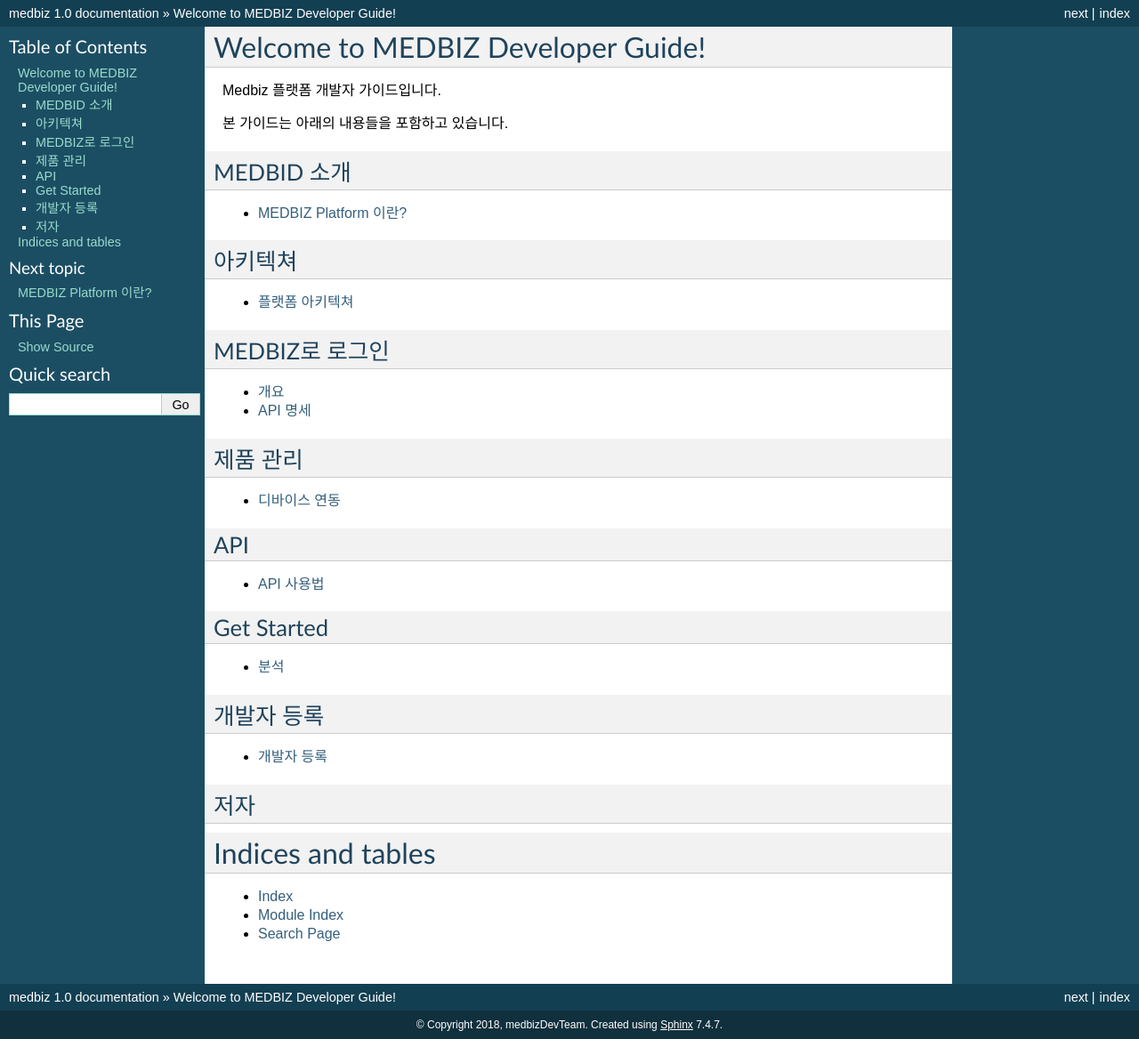
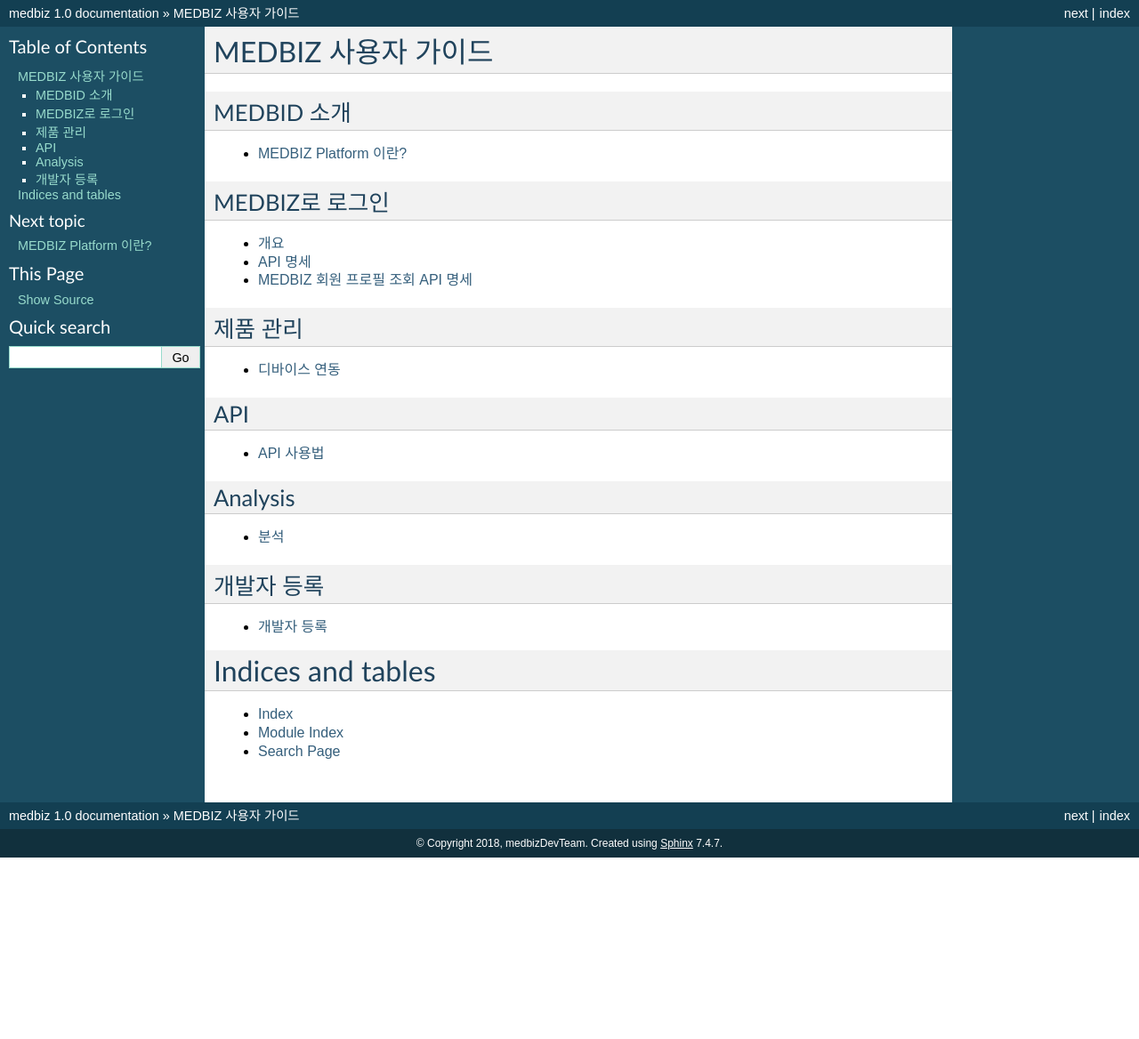
Before and after one commit to jWater1001/wiki-medbiz, a Sphinx documentation site: the page built from docs/index.rst, in a window 1280 px wide. Shown: the whole page at 89% size. Built offline with Sphinx 7.4.7, drawn with Linux system fonts in a browser that asks for light colours; pages that are not in the unit, such as notebooks, are missing from menus; after the commit the page ends 964 px from its top, so only the background shows below that.

Commit message:
트리 수정

```diff
--- /dev/null
+++ b/docs/api.rst
@@ -0,0 +1,33 @@
+=============
+API 사용법
+=============
+
+.. warning::
+
+    모든 medbiz 플랫폼의 API 호출은 access token을 필요로 합니다.
+    `여기 <https://medbiz.readthedocs.io/en/latest/>`_ 을 확인하여 token을 얻고 사용하는 방법을 익힐 수 있습니다.
+
+Products And Service
+--------------------
+
+    플랫폼의 파일 시스템 , oneM2M , 분석 , 빅데이터 등을 API를 통해 이용하실 수 있습니다.
+
+.. toctree::
+    :maxdepth: 2
+
+    api/fileAPI
+    api/hl7
+    api/oneM2M
+
+API Rate Limits
+---------------
+
+    프로토콜과 API종류에 따라 상이합니다.
+    자세한 사항은 이곳을 통해 확인할 수 있습니다.
+
+API console
+-----------
+
+    지원하는 API들을 여기를 통해 테스트를 진행해 볼 수 있습니다.
+    API들을 테스트하기 위해서는 플랫폼에 로그인을 하여야 합니다.
+    만약 계정이 없다면 회원가입을 진행 후 사용하실 수 있습니다.
--- a/docs/architecture/component.rst
+++ /dev/null
@@ -1,5 +0,0 @@
-======================
-컴포넌트 아키텍쳐
-======================
-
-컴포넌트 개략도
--- a/docs/architecture/guide.rst
+++ /dev/null
@@ -1,15 +0,0 @@
-=============
-플랫폼 아키텍쳐
-=============
-
-
-시스템 아키텍쳐
--------------
-
-
-컴포넌트 아키텍쳐
----------------
-
-
-소프트웨어 아키첵쳐
-----------------
--- a/docs/architecture/software.rst
+++ /dev/null
@@ -1,3 +0,0 @@
-=====================
-소프트웨어 아키텍쳐
-=====================
--- a/docs/architecture/system.rst
+++ /dev/null
@@ -1,5 +0,0 @@
-===================
-시스템 아키텍쳐
-===================
-
-시스템 아키텍쳐
--- a/docs/authors.rst
+++ /dev/null
@@ -1 +0,0 @@
-.. include:: ../AUTHORS.rst
--- a/docs/index.rst
+++ b/docs/index.rst
@@ -3,69 +3,50 @@
    You can adapt this file completely to your liking, but it should at least
    contain the root `toctree` directive.
 
-Welcome to MEDBIZ Developer Guide!
+MEDBIZ 사용자 가이드
 ==================================
-
-Medbiz 플랫폼 개발자 가이드입니다.
-
-본 가이드는 아래의 내용들을 포함하고 있습니다.
 
 MEDBID 소개
 ***********************
 .. toctree::
     :maxdepth: 1
 
-    overview
-
-아키텍쳐
-***********************
-.. toctree::
-    :maxdepth: 1
-
-    architecture/guide
+    introduce
 
 MEDBIZ로 로그인
 ***********************
 .. toctree::
     :maxdepth: 1
 
-    login/overview
-    login/api
+    login
 
 제품 관리
 ***********************
 .. toctree::
     :maxdepth: 1
 
-    model/guide
+    product
 
 API
 ***********************
 .. toctree::
     :maxdepth: 1
 
-    api/guide
+    api
 
-Get Started
+Analysis
 ***********************
 .. toctree::
     :maxdepth: 1
 
-    analysis/guide
+    analysis
 
 개발자 등록
 ***********************
 .. toctree::
     :maxdepth: 1
 
-    developer/guide
-
-저자
-***********************
-.. toctree::
-    :maxdepth: 1
-
-    authors
+    developer
 
 Indices and tables
 ==================
--- a/docs/login/api.rst
+++ b/docs/login.rst
@@ -1,3 +1,48 @@
+=============
+개요
+=============
+
+MEDBIZ 로그인은 Oauth2.0 기반의 사용자 인증 기능을 제공해 MEDBIZ의 사용자 인증 기능을 이용할 수 있게 하는 서비스입니다.
+
+
+.. image:: ./_static/medbizid01.png
+
+MEDBIZ 아이디로 로그인을 통해 로그인하는 기본 절차는 다음과 같습니다.
+
+.. image:: ./_static/medbizid02.png
+
+1. 주요 기능
+
+- MEDBIZ의 다양한 오픈 API를 통한 메시업
+
+  MEDBIZ 아이도로 로그인을 활용해 오픈 API로 제공되는 MEDBIZ 서비스를 이용할 수 있습니다. MEDBIZ 아이디로 로그인한
+  사용자가 어플리케이션에서 MEDBIZ VFS(참조)로 파일을 업로드/다운로드 하거나 MEDBIZ에 등록된 디바이스(참조)에 접근할
+  수 있습니다. MEDBIZ 로그인을 통해 이용할 수 있는 오픈 API는 계속 추가될 예정입니다. 오픈 API에 대한 자세한 내용은
+  아래 API 사용 가이드(참조)를 확인하세요.
+
+2. 적용 절차
+
+MEDBIZ 로그인은 다음과 같은 절차를 통해 서비스에 적용할 수 있습니다.
+
+2-1. OauthClient 등록
+
+MEDBIZ 아이디로 로그인을 적용하기 위해 OauthClient를 등록하고 클라이언트 아이디와 클라이언트 시크릿을 발급받습니다.
+<등록 방법 보기>
+
+2-2. 어플리케이션 개발
+
+MEDBIZ 아이디로 로그인을 이용하기 위한 정보를 확인하고 등록한 환경에 맞는 개발가이드를 참고해 애플리케이션을 개발합니다.
+<개발 가이드>
+
+2-3. 서비스 적용
+
+개발을 완료하면 MEDBIZ 아이디 로그인을 적용합니다.
+
+3. 기타
+
+- `oauth2.0 <https://oauth.net/>`_
+
+
 =============
 API 명세
 =============
@@ -178,3 +223,48 @@
         "access_token":"c8ceMEjfnorlQwEisqemfpM1Wzw7aGp7JnipglQipkOn5Zp3tyP7dHQoP0zNKHUq2gY",
         "result":"success"
     }
+
+=============
+MEDBIZ 회원 프로필 조회 API 명세
+=============
+
+MEDBIZ 로그인을 통해 인증받은 받고 정보 제공에 동의한 회원에 대해 회원 메일 주소, 닉네임, 생일, 이름, 성별 값을 조회할 수 있는 로그인 오픈 API입니다. 기존 REST API처럼 요청 URL과 요청 변수로 호출하는 방법은 동일하나,
+OAuth 2.0 인증 기반이므로 추가적으로 MEDBIZ 로그인 API를 통해 접근 토큰(access token)을 발급받아, HTTP로 호출할 때 Header에 접근 토큰 값을 전송해 주시면 활용 가능합니다.
+
+1. 준비사항
+OauthClient 등록: MEDBIZ 오픈 API로 개발하시려면 먼저 OauthClient을 등록하셔야 합니다.
+[자세한 방법 보기] >
+클라이언트 ID와 secret 확인: '내 OauthClient'에서 등록한 OauthClient을 선택하면 Client ID와 Client Secret 값을 확인할 수 있습니다.
+API 권한 설정: '내 OauthClient'의 'API 권한관리' 탭에서 사용하려는 API가 체크되어 있는지 확인합니다. 체크되어 있지 않을 경우 403 에러(API 권한 없음)가 발생하니 주의하시기 바랍니다.
+
+2. API 기본 정보
+
+======  ============  =====================================   =======   ===========================
+메서드     인증 요청       URL 출력                              포맷        설명
+======  ============  =====================================   =======   ===========================
+GET       OAuth 2.0    https://openapi.naver.com/v1/nid/me     JSON       MEDBIZ 회원 프로필 조회
+======  ============  =====================================   =======   ===========================
+
+3. 요청 변수
+요청 변수는 별도로 없으며, 요청 URL로 호출할 때 아래와 같이 요청 헤더에 접근 토큰 값을 전달하면 됩니다.
+
+4. 요청 헤더
+
+===============  ============================================================================================================================================================================
+요청 헤더명           설명
+===============  ============================================================================================================================================================================
+Authorization      접근 토큰(access token)을 전달하는 헤더 다음과 같은 형식으로 헤더 값에 접근 토큰(access token)을 포함합니다. 토큰 타입은 "Bearer"로 값이 고정돼 있습니다. Authorization: {토큰 타입] {접근 토큰]
+===============  ============================================================================================================================================================================
+
+5. 출력 결과
+
+===========  =========  ============  =====================
+필드           타입         필수여부         설명
+===========  =========  ============  =====================
+userMuid      string       Y            플랫폼에서 관리하는 32자리의 유저고유값입니다.
+userId        string       Y            플랫폼에 등록된 유저의 아이디입니다.
+email         string       Y            플랫폼에 등록된 유저의 이메일입니다.
+userName      string       Y            플랫폼에 등록된 유저의 이름입니다.
+birthDay      string       Y            플랫폼에 등록된 유저의 생일입니다.
+gender        string       Y            플랫폼에 등록된 유저의 성별입니다. MALE : 남자 FEMALE : 여자, UNKNOWN : 알수없음
+===========  =========  ============  =====================
--- a/docs/login/overview.rst
+++ /dev/null
@@ -1,43 +0,0 @@
-=============
-개요
-=============
-
-MEDBIZ 로그인은 Oauth2.0 기반의 사용자 인증 기능을 제공해 MEDBIZ의 사용자 인증 기능을 이용할 수 있게 하는 서비스입니다.
-
-
-.. image:: ./img/medbizid01.png
-
-MEDBIZ 아이디로 로그인을 통해 로그인하는 기본 절차는 다음과 같습니다.
-
-.. image:: ./img/medbizid02.png
-
-1. 주요 기능
-
-- MEDBIZ의 다양한 오픈 API를 통한 메시업
-
-  MEDBIZ 아이도로 로그인을 활용해 오픈 API로 제공되는 MEDBIZ 서비스를 이용할 수 있습니다. MEDBIZ 아이디로 로그인한
-  사용자가 어플리케이션에서 MEDBIZ VFS(참조)로 파일을 업로드/다운로드 하거나 MEDBIZ에 등록된 디바이스(참조)에 접근할
-  수 있습니다. MEDBIZ 로그인을 통해 이용할 수 있는 오픈 API는 계속 추가될 예정입니다. 오픈 API에 대한 자세한 내용은
-  아래 API 사용 가이드(참조)를 확인하세요.
-
-2. 적용 절차
-
-MEDBIZ 로그인은 다음과 같은 절차를 통해 서비스에 적용할 수 있습니다.
-
-2-1. OauthClient 등록
-
-MEDBIZ 아이디로 로그인을 적용하기 위해 OauthClient를 등록하고 클라이언트 아이디와 클라이언트 시크릿을 발급받습니다.
-<등록 방법 보기>
-
-2-2. 어플리케이션 개발
-
-MEDBIZ 아이디로 로그인을 이용하기 위한 정보를 확인하고 등록한 환경에 맞는 개발가이드를 참고해 애플리케이션을 개발합니다.
-<개발 가이드>
-
-2-3. 서비스 적용
-
-개발을 완료하면 MEDBIZ 아이디 로그인을 적용합니다.
-
-3. 기타
-
-- `oauth2.0 <https://oauth.net/>`_
--- a/docs/model/guide.rst
+++ b/docs/product.rst
@@ -108,7 +108,7 @@
 .. |Activate Parameter Image| image:: /_static/activate_manifest.png
     :scale: 100
 
-.. |Enroll Device Image| image:: /_static/enroll_parameter.png
+.. |Enroll Device Image| image:: /_static/enroll_device.png
     :scale: 100
-.. |Check Device Image| image:: /_static/check_manifest.png
+.. |Check Device Image| image:: /_static/check_device.png
     :scale: 100
```
Also changed, not shown: docs/login/profile.rst (deleted, +0 -44 lines), docs/_static/medbizid01.png (renamed from docs/login/img/medbizid01.png), docs/_static/medbizid02.png (renamed from docs/login/img/medbizid02.png), docs/analysis.rst (renamed from docs/analysis/guide.rst), docs/developer.rst (renamed from docs/developer/guide.rst), docs/introduce.rst (renamed from docs/overview.rst).
